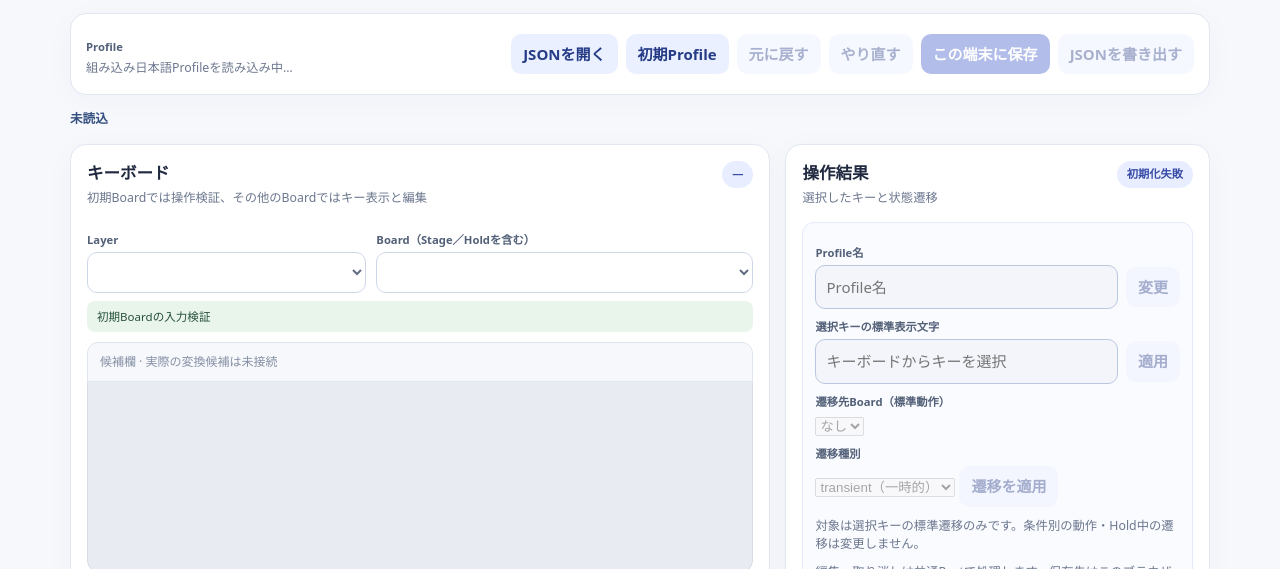
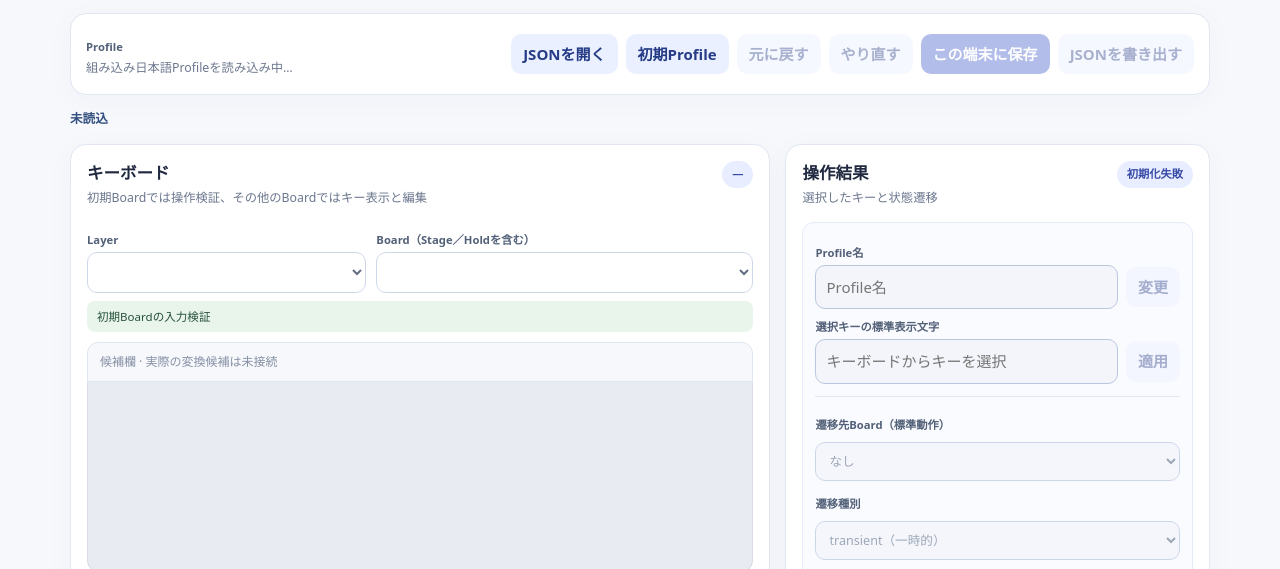
Before and after one commit to kinoko34077/gesture-ime, a website with bundled scripts: page Web/editor/index.html in a window 1280 px wide. Shown: the part 163-732 px from the top of the page. Built offline with nearby package versions, Linux system fonts and the light colour scheme; files whose address does not match are found by name.

Commit message:
feat(web): carry accepted main and transition UI Web/editor/style.css (#229)

```diff
--- a/Web/editor/style.css
+++ b/Web/editor/style.css
@@ -24,3 +24,11 @@
 .board-preview-state{margin:4px 0 10px;padding:7px 10px;background:#e9f4eb;color:#27523b;border-radius:8px;font-size:.77rem}
 .board-preview-state[data-mode="edit"]{background:#fff4df;color:#6b4a22}
 @media(max-width:540px){.board-picker{grid-template-columns:1fr;gap:3px}}
+
+
+/* The transition form projects only authored defaults; Rust owns the command. */
+.transition-editor{margin-top:12px;padding:10px 0;border-top:1px solid #e1e6f0;display:flex;flex-direction:column;align-items:stretch;gap:5px}
+.transition-editor select{width:100%;min-width:0;padding:9px;border:1px solid #bac7e0;border-radius:10px;color:#233150;background:#fff;font:inherit;font-size:.84rem}
+.transition-editor select:disabled{background:#f3f5fa;color:#76849a}
+.transition-editor select:focus-visible{outline:3px solid #a0b6ff;outline-offset:1px}
+.transition-editor .action{align-self:flex-start;margin-top:7px}
```
